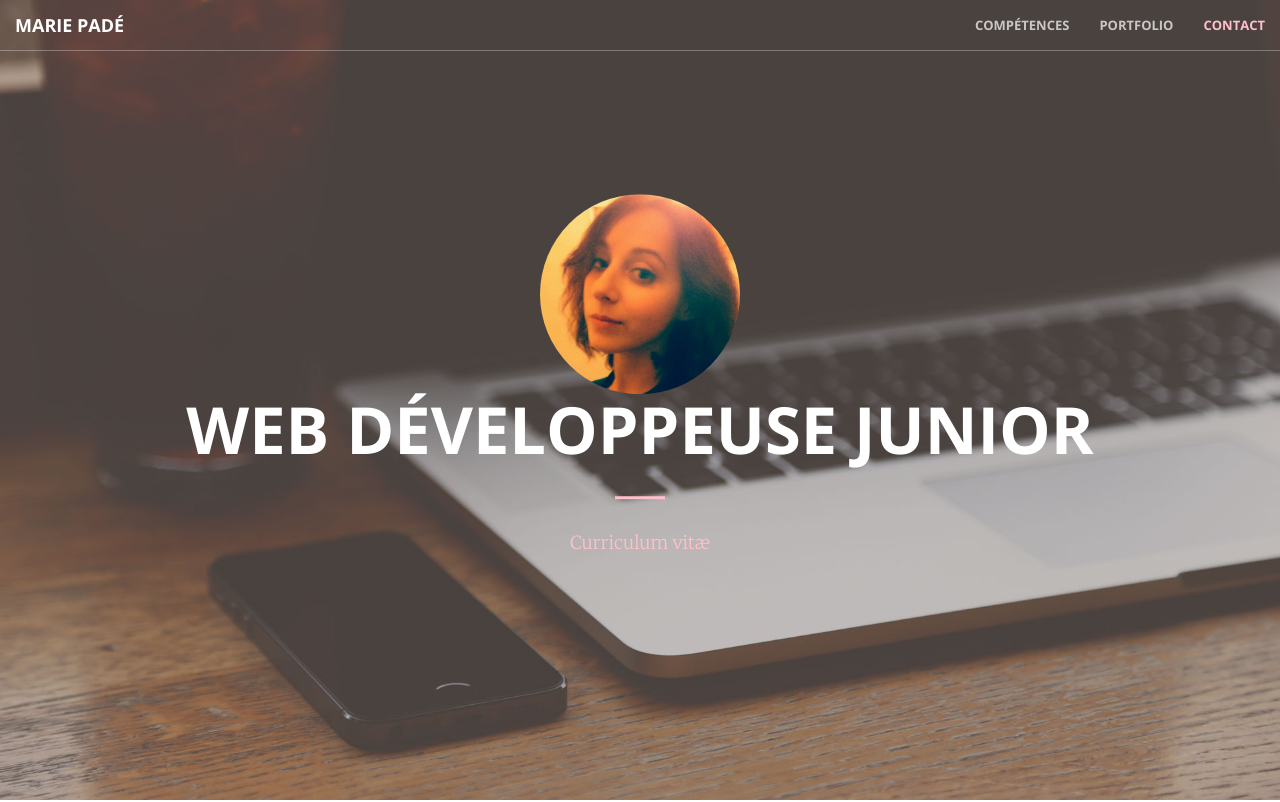
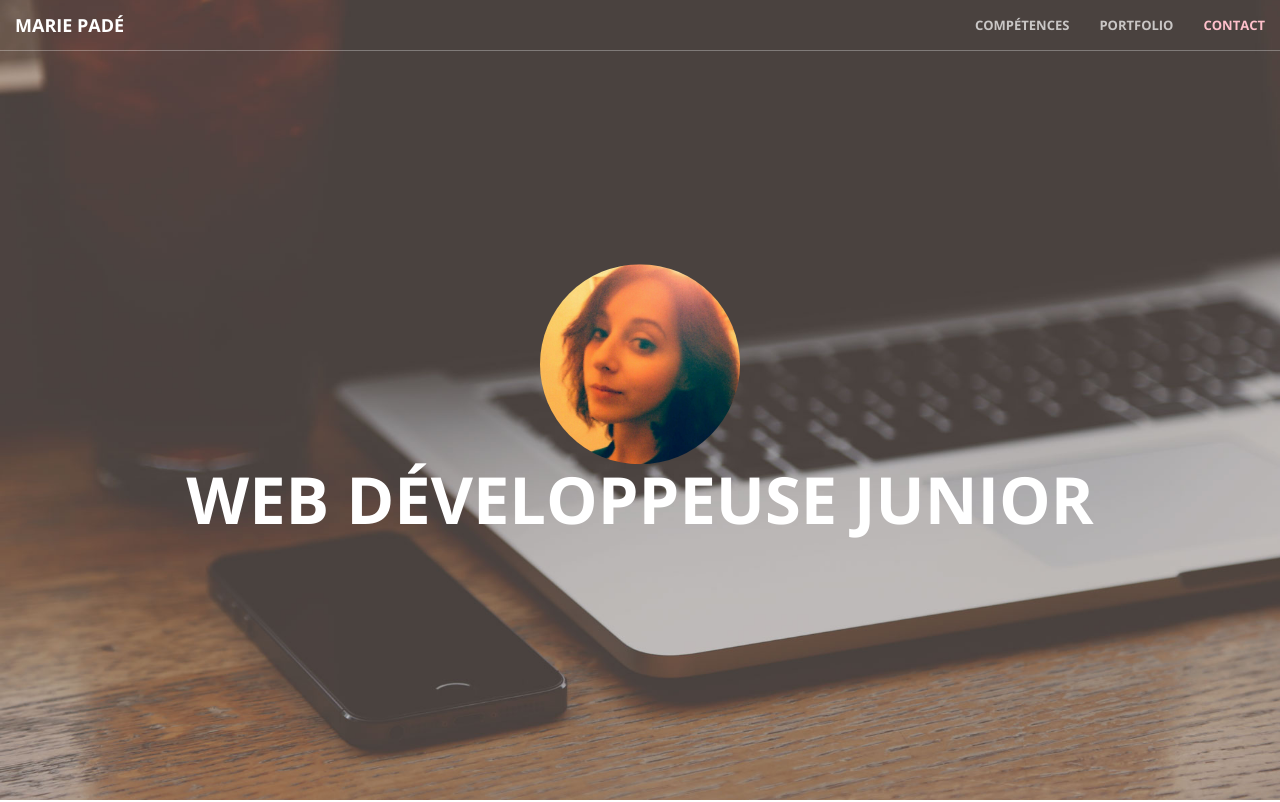
Before and after one commit to polaristars/polaristars.github.io, a plain HTML site: page index.html in a window 1280 px wide. Shown: the top 802 px of the page. Drawn offline with nearby package versions, Linux system fonts and the light colour scheme.

Commit message:
Added files via upload

```diff
--- a/index.html
+++ b/index.html
@@ -73,8 +73,6 @@
                 <div class="header-content-inner">
                     <img src="img/profil.jpg" id="profil" alt="">
                     <h1>Web Développeuse Junior</h1>
-                    <hr>
-                    <p><a href="content/cv.pdf" class="curi">Curriculum vitæ</a></p>
                 </div>
             </div>
         </header>
```
